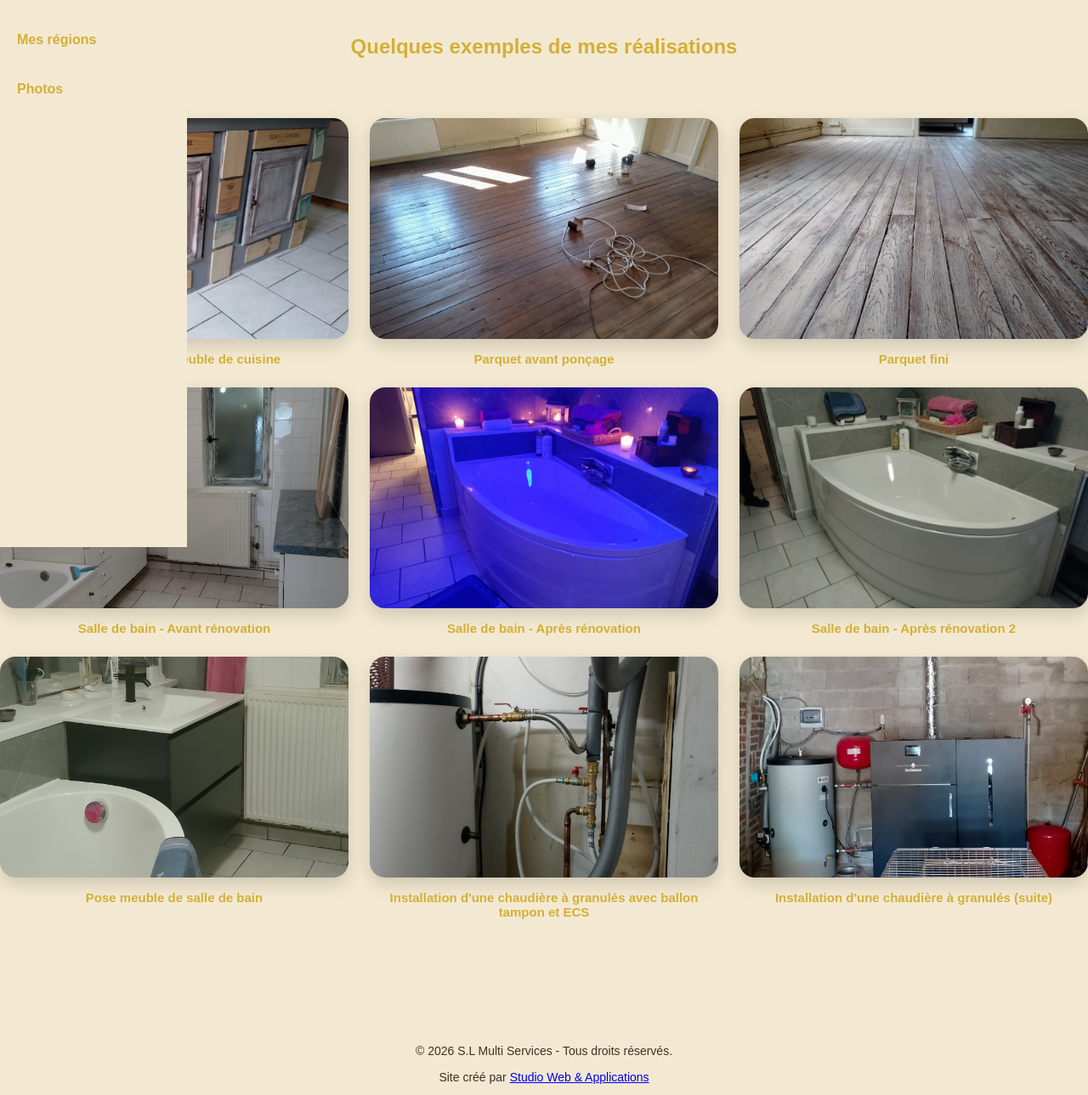
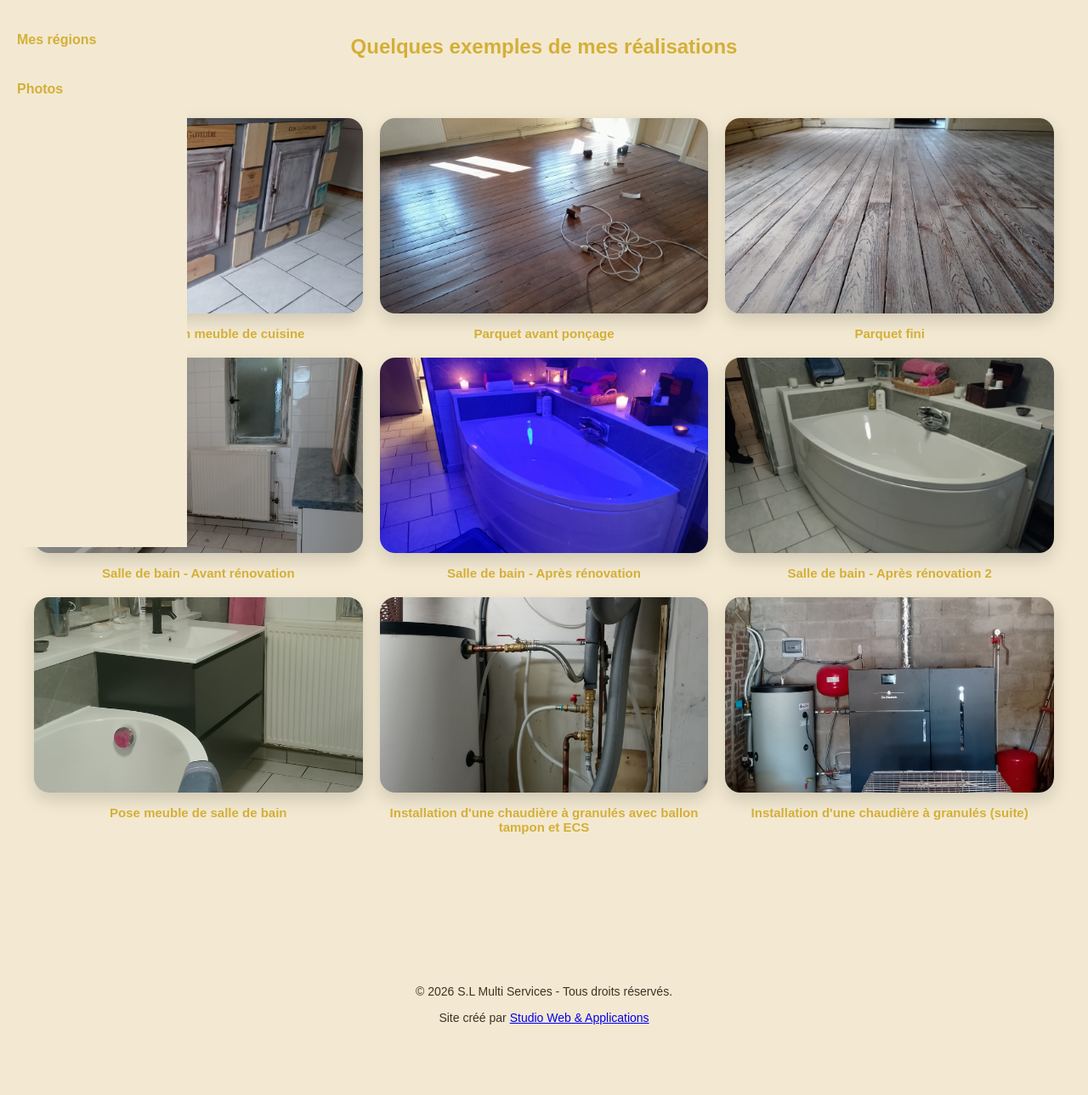
Before and after one commit to MSEDIT-1304/S.L-Multi-Services, a Flask app: page /photos in a window 1280 px wide. Shown: the part 206-1495 px from the top of the page at 85% size. After the commit the page ends 1412 px from the top, so only its background shows below. Run offline with Flask 3, Linux system fonts and the light colour scheme.

Commit message:
Update style.css

```diff
--- a/static/style.css
+++ b/static/style.css
@@ -86,11 +86,13 @@ li{
 
     display:grid;
 
-    grid-template-columns:repeat(auto-fit,minmax(320px,1fr));
+    grid-template-columns:repeat(3,1fr);
 
-    gap:25px;
+    gap:20px;
 
-    margin-top:30px;
+    max-width:1200px;
+
+    margin:30px auto;
 
 }
 
@@ -98,7 +100,7 @@ li{
 
     width:100%;
 
-    height:260px;
+    height:230px;
 
     object-fit:cover;
 
```
